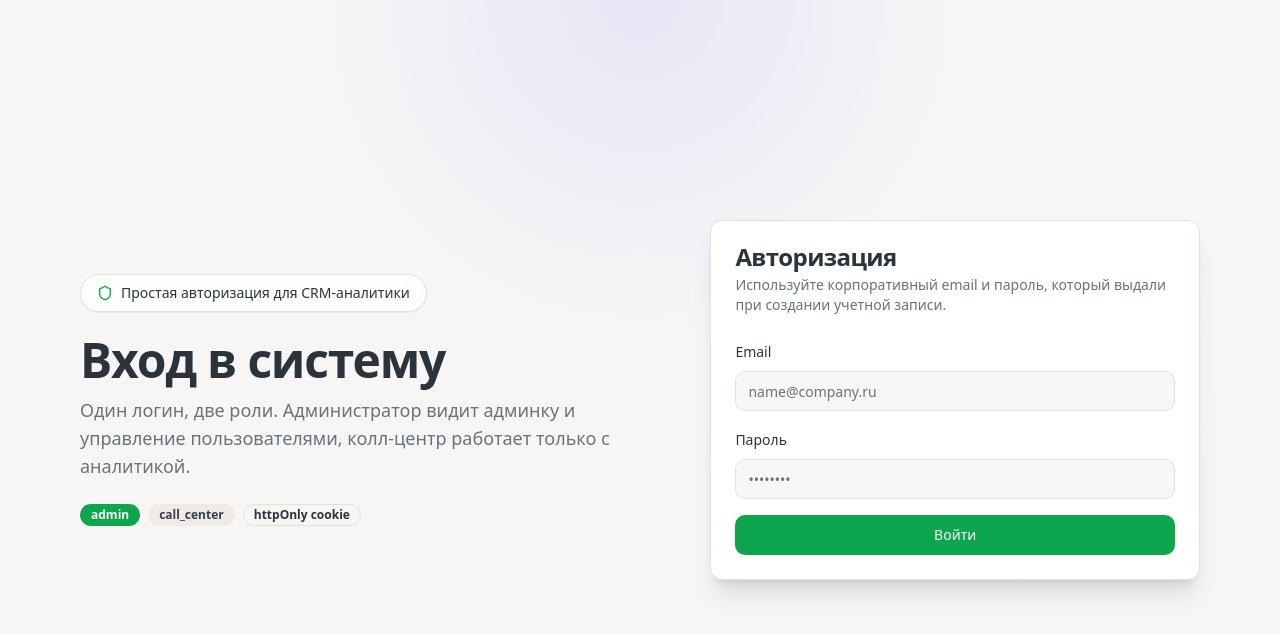
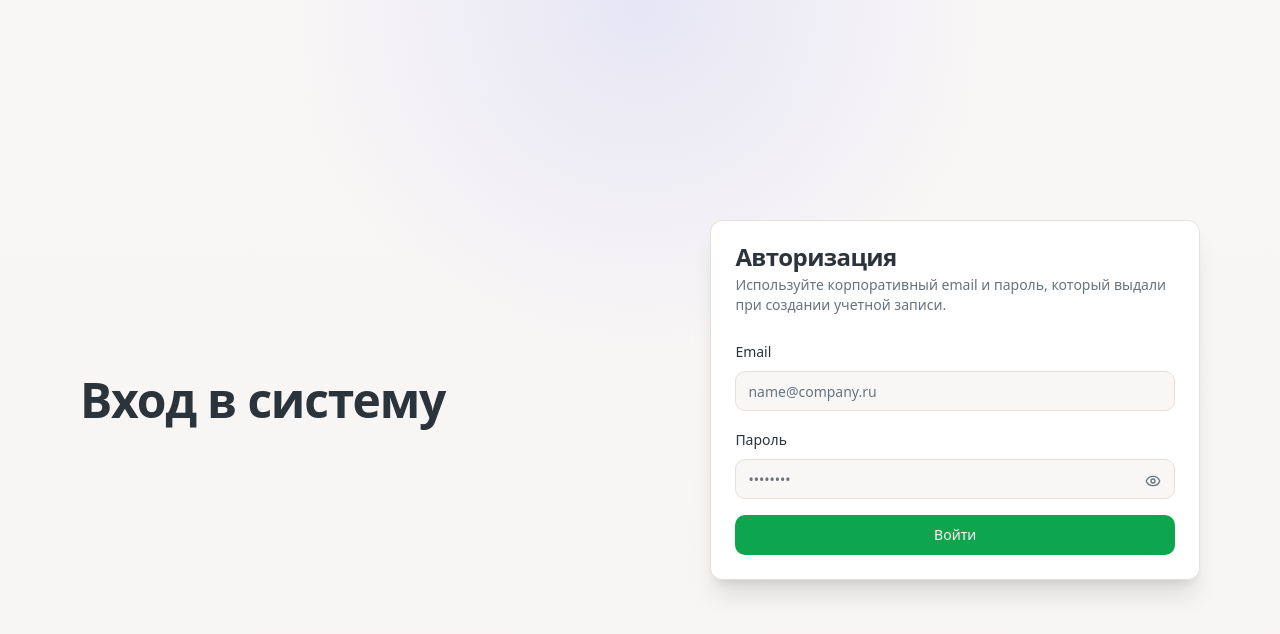
Before and after one commit to pl-ecookna/Ecookna-crm-analytics, a React (Vite) app in the folder apps/web/: page /login in a window 1280 px wide. Shown: the top 634 px of the page. Built offline with nearby package versions, Linux system fonts and the light colour scheme; no server answers.

Commit message:
Simplify login page hero text

```diff
--- a/apps/web/src/pages/Login.tsx
+++ b/apps/web/src/pages/Login.tsx
@@ -2,9 +2,8 @@ import { useState } from "react";
 import { useForm } from "react-hook-form";
 import { zodResolver } from "@hookform/resolvers/zod";
 import { z } from "zod";
-import { Shield, Loader2 } from "lucide-react";
+import { Eye, EyeOff, Loader2 } from "lucide-react";
 import { useNavigate } from "react-router-dom";
-import { Badge } from "@/components/ui/badge";
 import { Button } from "@/components/ui/button";
 import { Card, CardContent, CardDescription, CardHeader, CardTitle } from "@/components/ui/card";
 import { Input } from "@/components/ui/input";
@@ -23,6 +22,7 @@ export default function LoginPage() {
   const navigate = useNavigate();
   const { login } = useAuth();
   const [serverError, setServerError] = useState<string | null>(null);
+  const [showPassword, setShowPassword] = useState(false);
 
   const {
     register,
@@ -56,25 +56,10 @@ export default function LoginPage() {
     <div className="min-h-screen bg-[radial-gradient(circle_at_top,_rgba(99,102,241,0.12),_transparent_35%),linear-gradient(180deg,_hsl(var(--background))_0%,_hsl(var(--muted)/0.25)_100%)]">
       <div className="mx-auto flex min-h-screen max-w-6xl items-center px-4 py-10">
         <div className="grid w-full gap-8 lg:grid-cols-[1.1fr_0.9fr]">
-          <div className="flex flex-col justify-center space-y-6">
-            <div className="inline-flex w-fit items-center gap-2 rounded-full border bg-card/80 px-4 py-2 text-sm shadow-sm backdrop-blur">
-              <Shield className="h-4 w-4 text-primary" />
-              Простая авторизация для CRM-аналитики
-            </div>
-            <div className="space-y-3">
+          <div className="flex flex-col justify-center">
             <h1 className="text-4xl font-bold tracking-tight sm:text-5xl">
               Вход в систему
             </h1>
-              <p className="max-w-xl text-lg text-muted-foreground">
-                Один логин, две роли. Администратор видит админку и управление пользователями,
-                колл-центр работает только с аналитикой.
-              </p>
-            </div>
-            <div className="flex flex-wrap gap-2">
-              <Badge variant="default">admin</Badge>
-              <Badge variant="secondary">call_center</Badge>
-              <Badge variant="outline">httpOnly cookie</Badge>
-            </div>
           </div>
 
           <Card className="border shadow-xl">
@@ -100,13 +85,26 @@ export default function LoginPage() {
 
                 <div className="space-y-2">
                   <Label htmlFor="password">Пароль</Label>
+                  <div className="relative">
                     <Input
                       id="password"
-                    type="password"
+                      type={showPassword ? "text" : "password"}
                       autoComplete="current-password"
                       placeholder="••••••••"
+                      className="pr-11"
                       {...register("password")}
                     />
+                    <Button
+                      type="button"
+                      variant="ghost"
+                      size="icon"
+                      className="absolute right-1 top-1 h-9 w-9 text-muted-foreground"
+                      onClick={() => setShowPassword((value) => !value)}
+                      aria-label={showPassword ? "Скрыть пароль" : "Показать пароль"}
+                    >
+                      {showPassword ? <EyeOff className="h-4 w-4" /> : <Eye className="h-4 w-4" />}
+                    </Button>
+                  </div>
                   {errors.password && <p className="text-sm text-destructive">{errors.password.message}</p>}
                 </div>
 
```
Lines whose indentation alone changed are shown as unchanged.
